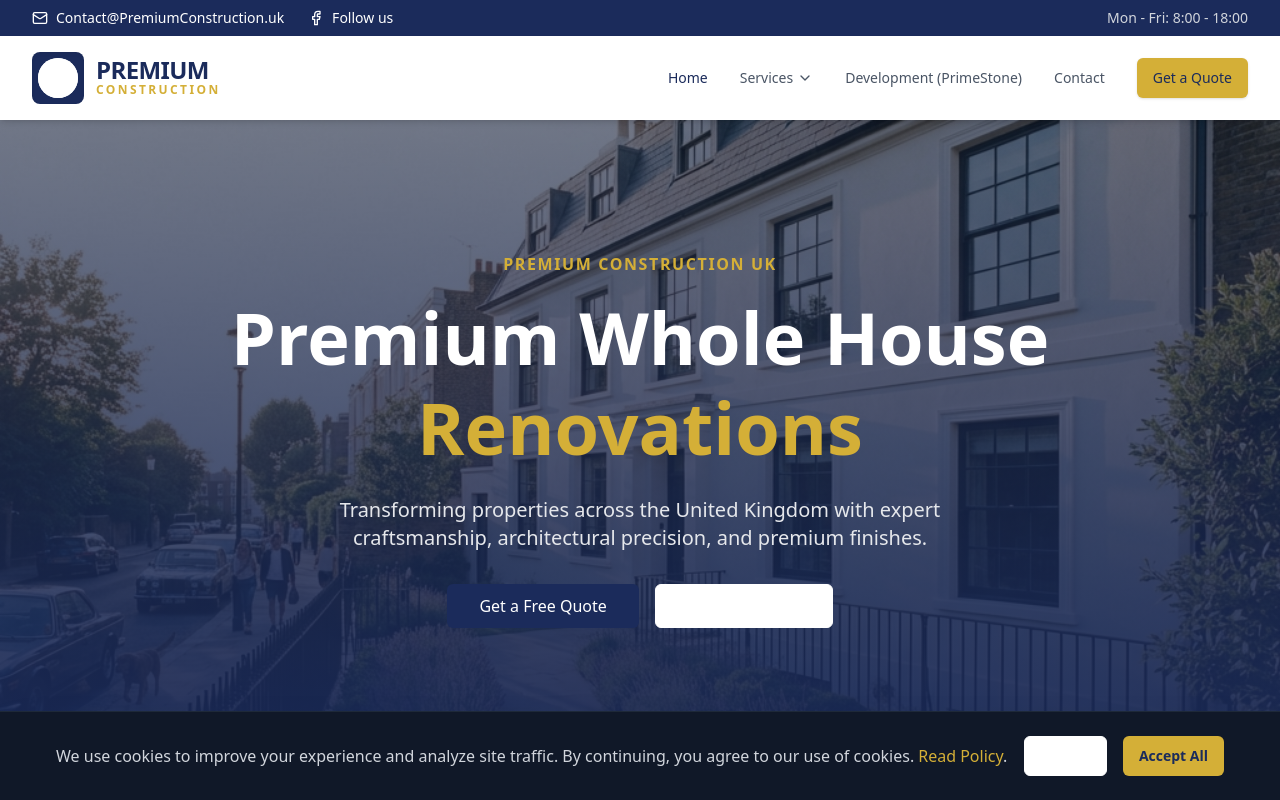
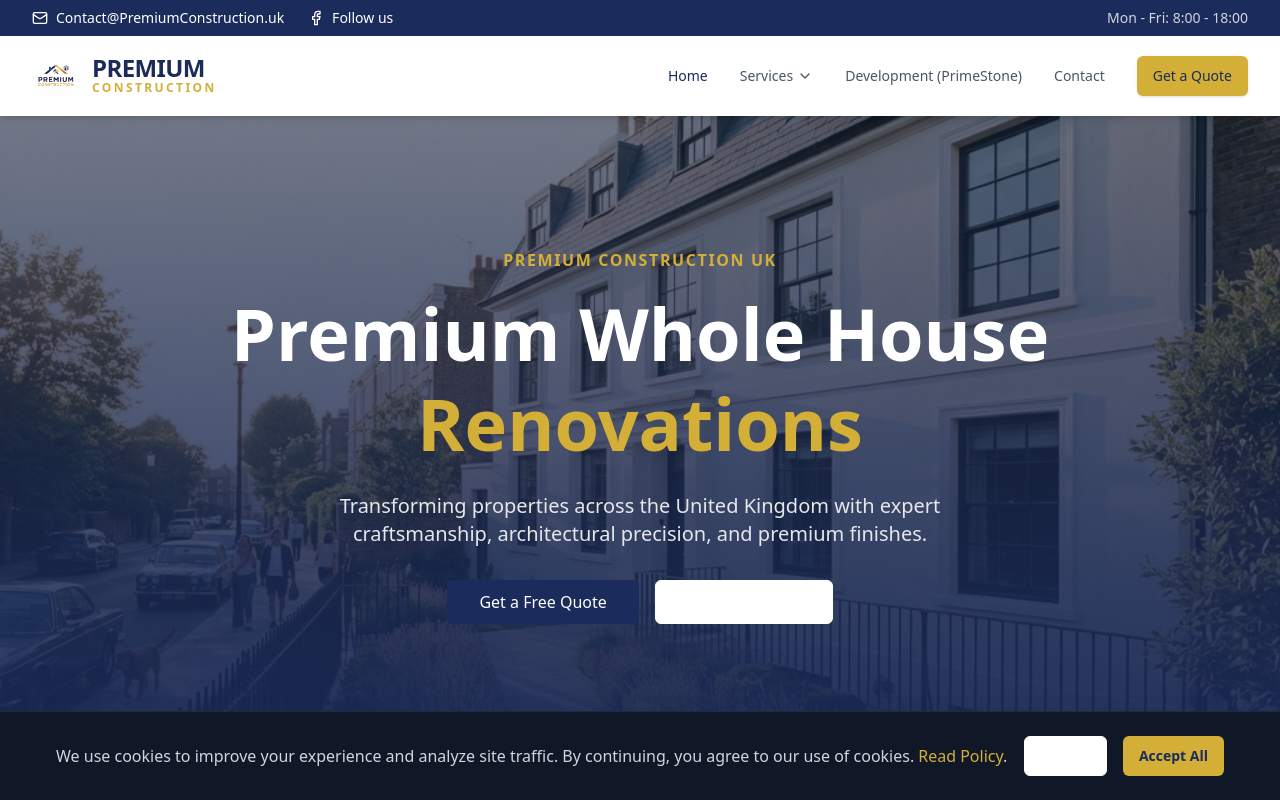
Before and after one commit to jshiz/PremiumConstructionUK, a Next.js app: page / in a window 1280 px wide. Shown: the top 800 px of the page. Built offline with nearby package versions, Linux system fonts and the light colour scheme.

Commit message:
Fix logo visibility and social sharing metadata

```diff
--- a/app/layout.tsx
+++ b/app/layout.tsx
@@ -12,6 +12,7 @@ const inter = Inter({
 });
 
 export const metadata: Metadata = {
+  metadataBase: new URL("https://premiumconstruction.uk"),
   title: "Premium Construction UK | Whole House Renovations & Extensions",
   description: "🏗️ High-End Renovations & Licensed Trades ✨ Kitchens • Baths • Gas • Electrical 🔨 Quality first.",
   icons: {
@@ -25,8 +26,8 @@ export const metadata: Metadata = {
     ],
   },
   openGraph: {
-    title: "Premium Construction UK",
-    description: "High-End Renovations & Licensed Trades ✨ Kitchens • Baths • Gas • Electrical",
+    title: "Premium Construction UK | Whole House Renovations & Extensions",
+    description: "🏗️ High-End Renovations & Licensed Trades ✨ Kitchens • Baths • Gas • Electrical 🔨 Quality first.",
     url: "https://premiumconstruction.uk",
     siteName: "Premium Construction UK",
     images: [
@@ -34,11 +35,17 @@ export const metadata: Metadata = {
         url: "/socialsharing.jpg",
         width: 1200,
         height: 630,
-        alt: "Premium Construction UK Projects",
+        alt: "Premium Construction UK | Luxury Renovations",
       },
     ],
     locale: "en_GB",
     type: "website",
+  },
+  twitter: {
+    card: "summary_large_image",
+    title: "Premium Construction UK",
+    description: "High-End Renovations & Licensed Trades ✨ Kitchens • Baths • Gas • Electrical",
+    images: ["/socialsharing.jpg"],
   },
 };
 
--- a/components/layout/Header.tsx
+++ b/components/layout/Header.tsx
@@ -40,14 +40,13 @@ export function Header() {
                     {/* Logo */}
                     <Link href="/" className="flex items-center gap-3 group">
                         <motion.div
-                            whileHover={{ rotate: 5, scale: 1.05 }}
-                            className="bg-primary p-1.5 rounded-lg shadow-inner"
+                            whileHover={{ scale: 1.05 }}
+                            className="relative"
                         >
                             <img
                                 src="/favicon/favicon.svg"
                                 alt="Premium Construction Logo"
-                                className="w-8 h-8 md:w-10 md:h-10 invert brightness-0"
-                                style={{ filter: 'brightness(0) invert(1)' }}
+                                className="w-10 h-10 md:w-12 md:h-12 object-contain"
                             />
                         </motion.div>
                         <div className="flex flex-col">
```
